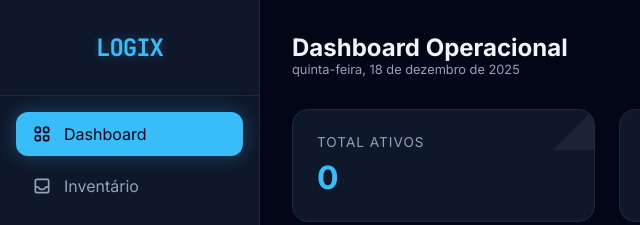
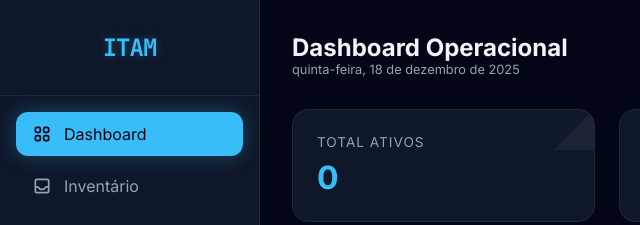
Before and after one commit to jaircaetano/Controle-de-estoque-, a plain HTML site: page index.html in a window 1280 px wide. Shown: the top 225 px of the page, 0-640 px from the left. Drawn offline with Linux system fonts and the light colour scheme.

Commit message:
Atualizar o index.html

```diff
--- a/index.html
+++ b/index.html
@@ -3,7 +3,7 @@
 <head>
     <meta charset="UTF-8">
     <meta name="viewport" content="width=device-width, initial-scale=1.0">
-    <title>LOGIX - ERP de Logística de TI</title>
+    <title>ITAM | Inventáriode TI</title>
     <!-- Fontes e Ícones -->
     <link href="https://fonts.googleapis.com/css2?family=Inter:wght@300;400;600;700&family=JetBrains+Mono:wght@400;700&display=swap" rel="stylesheet">
     <style>
@@ -350,7 +350,7 @@
     <!-- Navegação Sidebar -->
     <aside class="sidebar">
         <div class="logo-area">
-            <h1>LOGIX</h1>
+            <h1>ITAM</h1>
         </div>
         <nav class="nav-links">
             <div class="nav-item active" onclick="switchTab('dashboard')">
```
